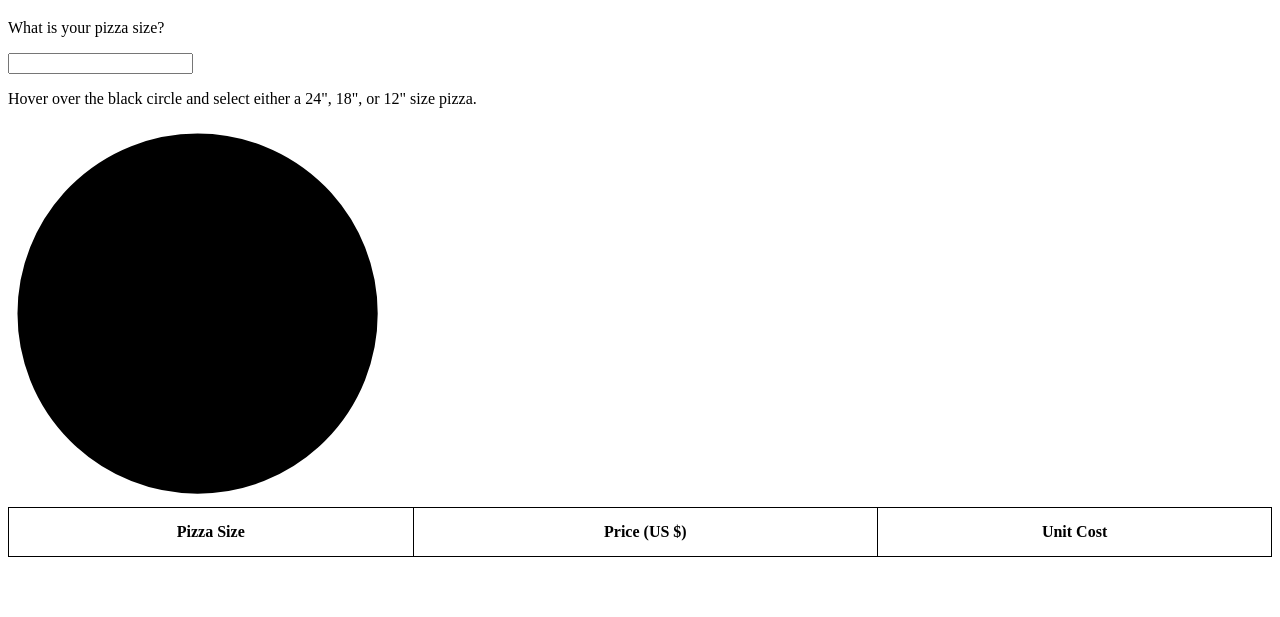
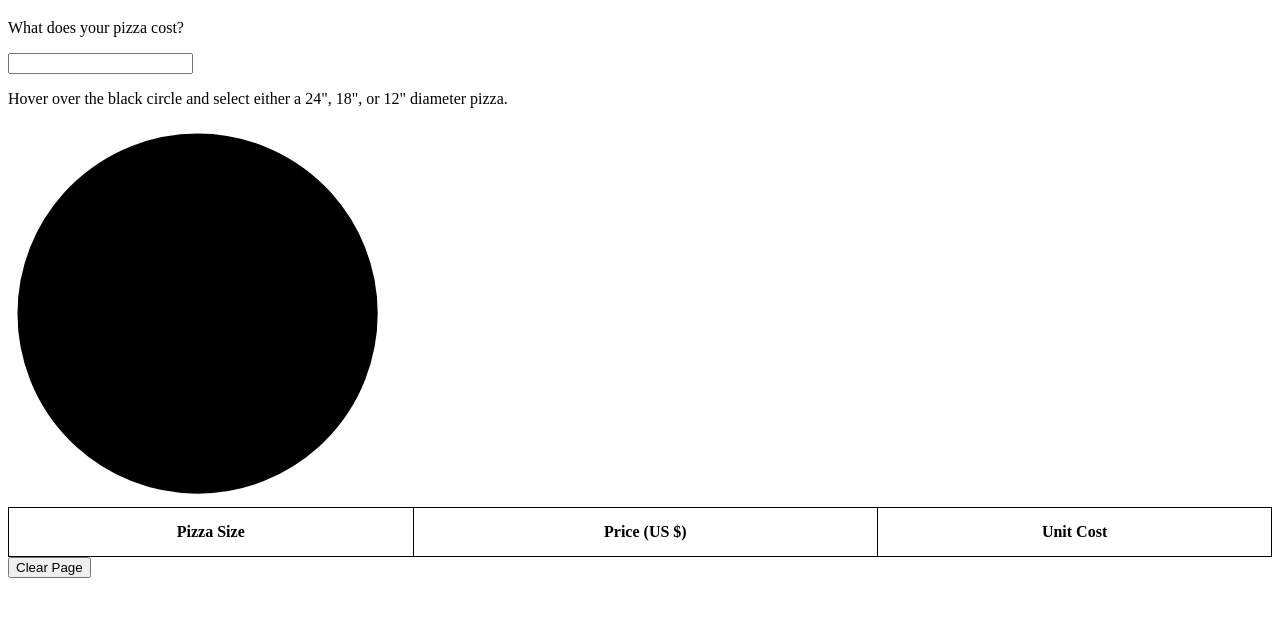
Before and after one commit to M3skl1n/pizzaMaximizer, a website: page demofile1.html in a window 1280 px wide. Shown: the part 61-678 px from the top of the page. Drawn offline with Linux system fonts and the light colour scheme.

```diff
--- a/demofile1.html
+++ b/demofile1.html
@@ -4,10 +4,19 @@
 <link rel="stylesheet" type="text/css" href="mystyle.css">
 </head>
 <body>
+
+    <!--
+    add:
+
+    -clear button
+    -required zeros on price
+    -fix unit cost calculation and display
+
+    -->
 <h1>Pizza Surface Area Maximizer Tool</h1>
-<p>What is your pizza size?</p>
+<p>What does your pizza cost?</p>
 <input id='price' type="number"></input>
-<p>Hover over the black circle and select either a 24", 18", or 12" size pizza.</p>
+<p>Hover over the black circle and select either a 24", 18", or 12" diameter pizza.</p>
 
 <svg viewBox="0 0 10 10" width="30%">
 
@@ -27,11 +36,18 @@
     </tr>
  </table>
 
+<footer>
+<button type="button" onclick="location.reload()">Clear Page</button>
+</footer>
+
+
 </body>
 
 <script>
     function addToTable(x){
+        var radius = x/2;
         var price = document.getElementById('price').value;
+        //var p = price.toFixed(2);
     var table = document.getElementById("myTable");
     var row = table.insertRow(1);
     // Insert new cells (<td> elements) at the 1st and 2nd position of the "new" <tr> element:
@@ -42,7 +58,7 @@
     // Add some text to the new cells:
     cell1.innerHTML = x + "\"";
     cell2.innerHTML = "$ " + price;
-    cell3.innerHTML = 3.14 * Math.pow(x/2, 2) / price;
+    cell3.innerHTML = "$ " + price / 3.14 * Math.pow(radius, 2)  + " dollar(s) per square inch";
 
     //3.14 * Math.pow(x/2, 2)
     }
```
